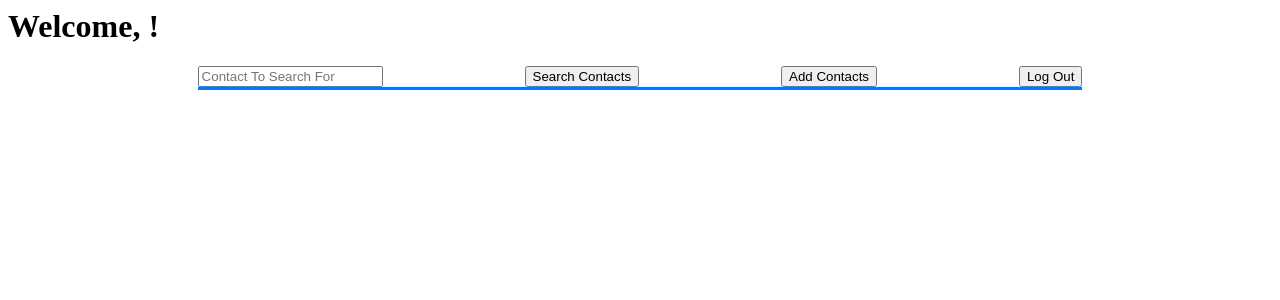
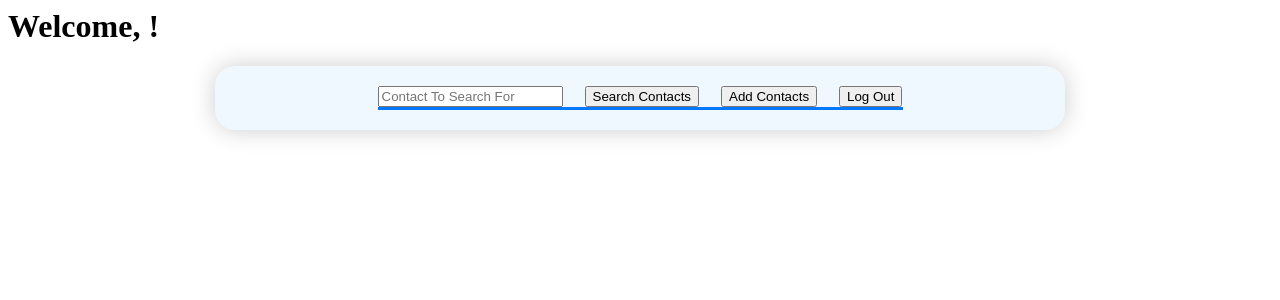
Before and after one commit to Autoonus/POOSD-project, a PHP site: page /contacts.html in a window 1280 px wide. Shown: the top 300 px of the page. Run offline with PHP 8.4, Linux system fonts and the light colour scheme.

Commit message:
Update styles.css

```diff
--- a/css/styles.css
+++ b/css/styles.css
@@ -15,7 +15,7 @@
 
 }
 
-#containerDiv {
+#contactDiv {
 
     border-radius: 20px;
 
```
